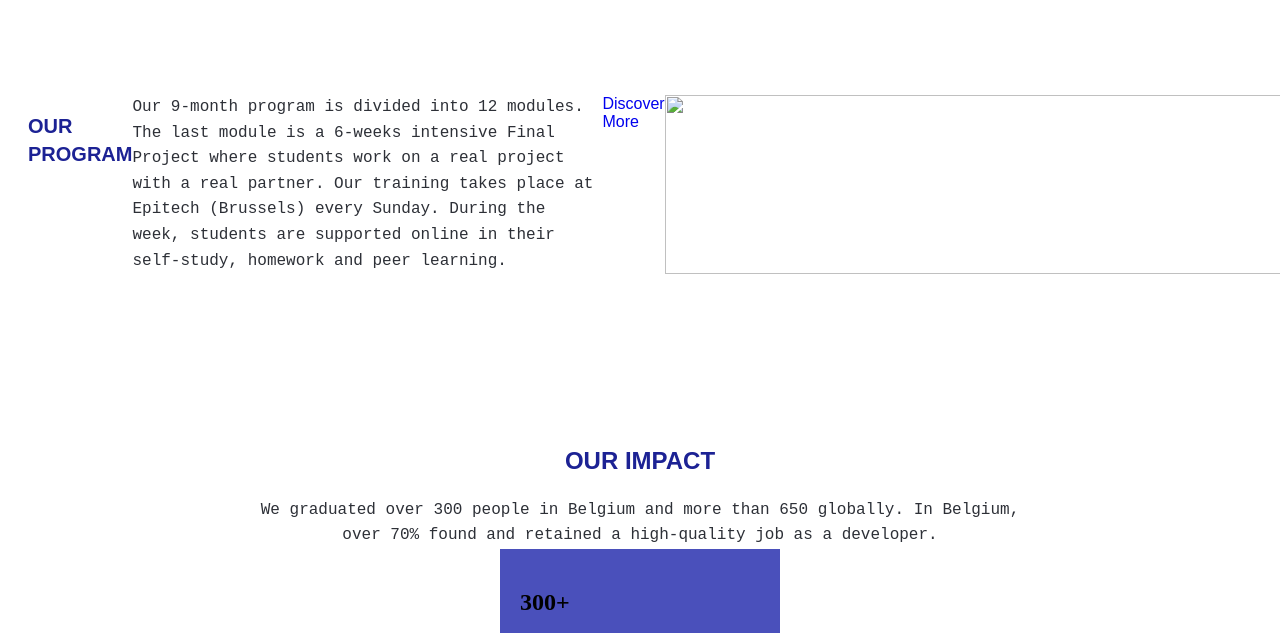
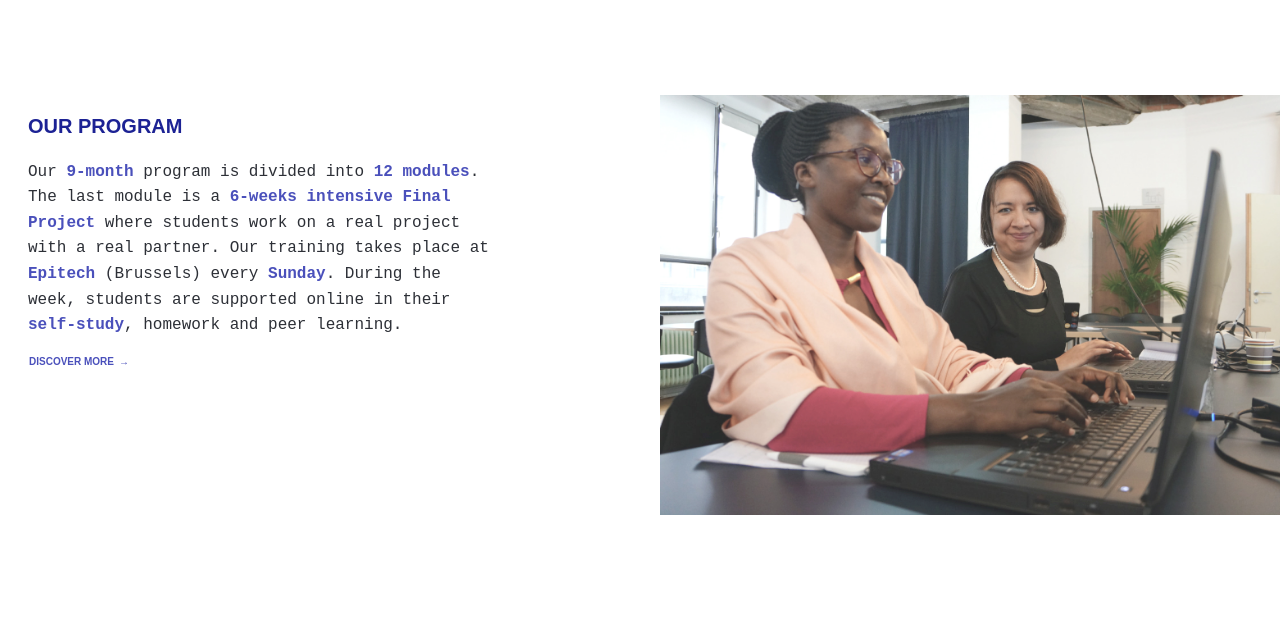
Before and after one commit to HYF-Class21/agile-development-group4-hyf-redesign, a website: page index.html in a window 1280 px wide. Shown: the part 98-731 px from the top of the page. Drawn offline with Linux system fonts and the light colour scheme.

Commit message:
home page description styling and structure fixes

```diff
--- a/index.html
+++ b/index.html
@@ -49,13 +49,15 @@
 
     <section class="description-container">
       <div class="description">
+        <div class="text-container">
           <h2 class="description-title">Our program</h2>
           <p class="description-p">
-          Our 9-month program is divided into 12 modules. The last module is a
-          6-weeks intensive Final Project where students work on a real project
-          with a real partner. Our training takes place at Epitech (Brussels)
-          every Sunday. During the week, students are supported online in their
-          self-study, homework and peer learning.
+            Our <b>9-month</b> program is divided into <b>12 modules</b>. The
+            last module is a <b>6-weeks intensive Final Project</b> where
+            students work on a real project with a real partner. Our training
+            takes place at <b>Epitech</b> (Brussels) every <b>Sunday</b>. During
+            the week, students are supported online in their <b>self-study</b>,
+            homework and peer learning.
           </p>
 
           <a
@@ -65,9 +67,10 @@
           >
             Discover More
           </a>
+        </div>
         <img
           class="description-img"
-          src="public/description-image.jpg"
+          src="public/description-image.jpeg"
           alt=""
         />
       </div>
--- a/styles/home.css
+++ b/styles/home.css
@@ -108,6 +108,7 @@
   width: 100%;
   display: flex;
   margin: 50px 0;
+  justify-content: space-between;
 }
 
 .description-title {
@@ -133,34 +134,51 @@
   font-weight: 300;
 }
 
-.description-btn {
-  border: 0;
-  box-sizing: border-box;
-  font-family: sans-serif;
-  font-size: 100%;
-  font-style: normal;
-  margin: 0;
-  padding: 0;
-  text-decoration: none;
-  vertical-align: baseline;
+.description-p b {
+  display: inline;
+  color: rgb(74, 80, 187);
+  font-weight: bold;
+  font-family: "Space Mono", monospace;
 }
 
-.button {
+.description-btn {
   display: inline-flex;
-  font-size: 12px;
+  font-size: 10px;
   line-height: 160%;
-  text-decoration: none;
   font-weight: 600;
   border: 1px solid transparent;
   border-radius: 4px;
   box-sizing: border-box;
-  padding: 10px 20px;
+  padding: 14px 0;
+  margin: 0;
+  text-decoration: none;
+  vertical-align: baseline;
+  align-self: flex-start;
   cursor: pointer;
   text-transform: uppercase;
+  -webkit-box-align: center;
   align-items: center;
   font-family: "Work Sans", sans-serif;
   background-color: transparent;
   color: rgb(74, 80, 187);
+}
+
+.description-btn:hover {
+  background-color: rgb(229, 229, 229);
+}
+
+.description-btn::after {
+  content: "→";
+  margin-left: 5px;
+}
+
+.text-container {
+  display: flex;
+  flex-direction: column;
+  flex: 1;
+  width: 50%;
+  order: 1;
+  animation: slideInFromLeft 1s ease-in;
 }
 
 .description-img {
@@ -168,15 +186,35 @@
   box-sizing: none;
   display: border-box;
   flex-direction: row;
+  width: 50%;
+  object-fit: cover;
   height: 100%;
   justify-content: flex-start;
   max-height: none;
   max-width: none;
-  width: 100%;
   position: relative;
-  flex: 0 1 100%;
+  flex: 1;
+  min-height: 300px;
   margin: 0;
   padding: 0;
+  order: 2;
+  animation: slideInFromRight 1s ease-in;
+}
+
+@media only screen and (max-width: 750px) {
+  .description {
+    display: flex;
+    flex-direction: column;
+    align-items: center;
+  }
+
+  .text-container {
+    order: 1;
+  }
+
+  .description-img {
+    order: 2;
+  }
 }
 
 /* Impact section */
```
Lines whose indentation alone changed are shown as unchanged.
